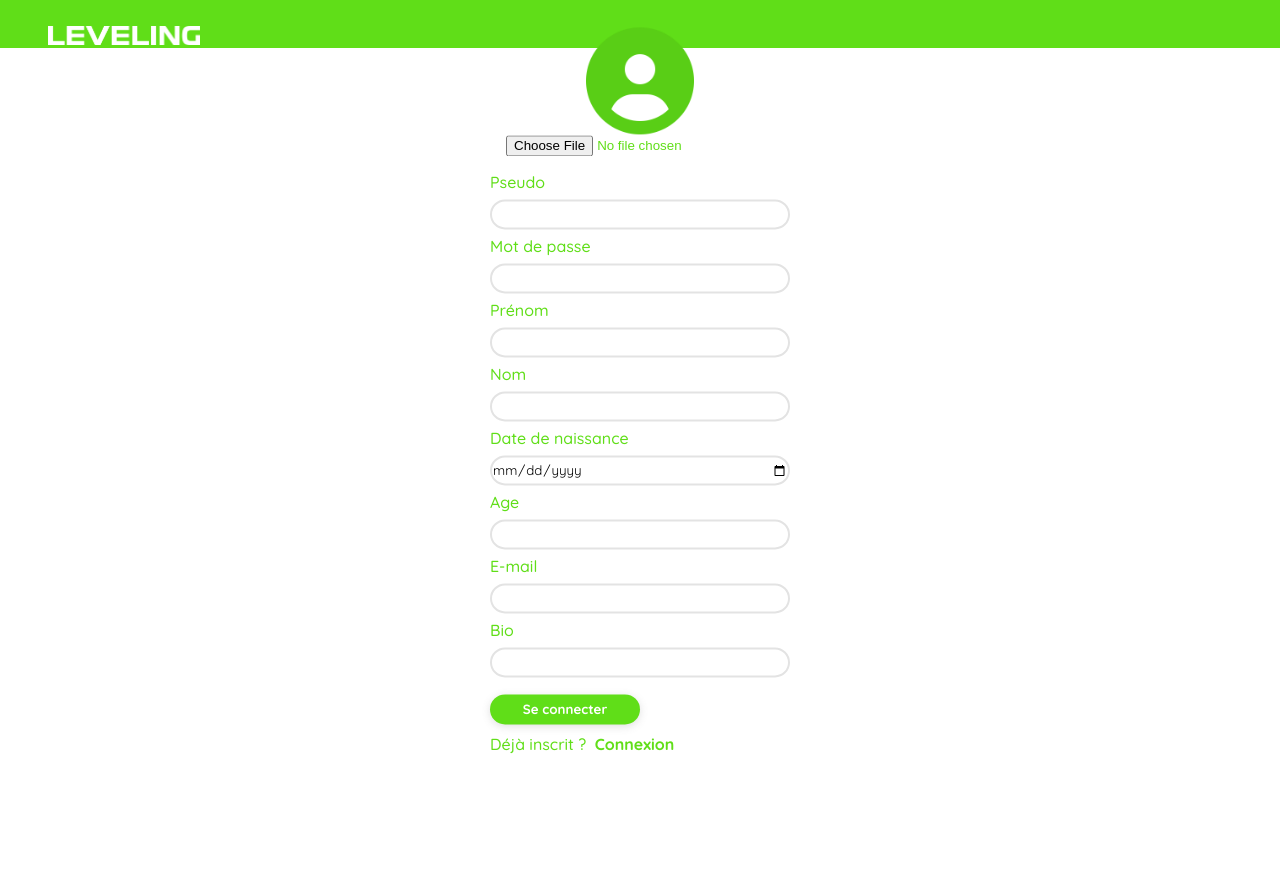
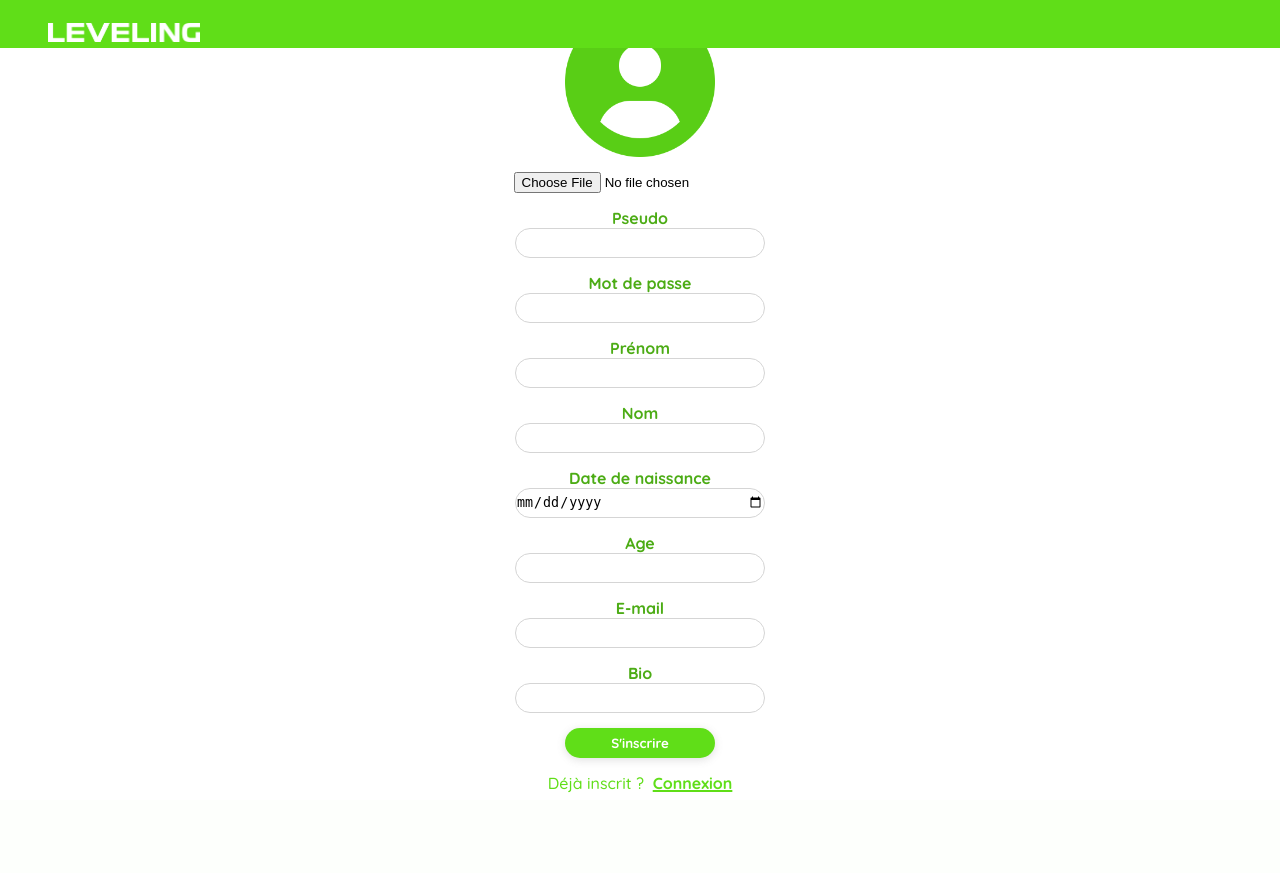
Before and after one commit to KiSEiGitHub/Leveling, a PHP site: page /inscription.php in a window 1280 px wide. After the commit the page ends 792 px from the top, so only its background shows below. Run offline with PHP 8.4, Linux system fonts and the light colour scheme.

Commit message:
fix(*) : tout marche

```diff
--- a/inscription.php
+++ b/inscription.php
@@ -30,30 +30,30 @@ $setup = new setup();
     <div class="inscription-form">
         <form method="post" action="#" enctype="multipart/form-data">
             <div class="profile-picture">
-
                 <div class="user">
-                    <img src="images/user.png" alt="" width="40%">
+                    <img src="images/user.png" alt="">
                     <label>
                         <input type="file" name="img"/>
-                        <!--                        <a class="choosepp">Ajouter une photo de profil</a>-->
                     </label>
                 </div>
-
             </div>
 
             <div class="form-floating">
-                <label for="pseudo">Pseudo</label>
-                <input type="text" class="form-control" id="floatingInput" name="pseudo">
+                <label for="pseudo">Pseudo
+                    <input type="text" class="form-control" id="floatingInput" name="pseudo">
+                </label>
             </div>
 
             <div class="form-floating">
-                <label for="mdp">Mot de passe</label>
-                <input type="password" class="form-control" id="floatingPassword" name="mdp">
+                <label for="mdp">Mot de passe
+                    <input type="password" class="form-control" id="floatingPassword" name="mdp">
+                </label>
             </div>
 
             <div class="form-floating">
-                <label for="prenom">Prénom</label>
-                <input type="password" class="form-control" id="floatingPassword" name="prenom">
+                <label for="prenom">Prénom
+                    <input type="password" class="form-control" id="floatingPassword" name="prenom">
+                </label>
             </div>
 
             <div class="form-floating">
@@ -64,49 +64,60 @@ $setup = new setup();
 
 
             <div class="form-floating">
-                <label for="dateNaissance">Date de naissance</label>
-                <input type="date" class="form-control" id="floatingPassword" name="dateNaissance">
+                <label for="dateNaissance">Date de naissance
+                    <input type="date" class="form-control" id="floatingPassword" name="dateNaissance">
+                </label>
             </div>
 
             <div class="form-floating">
-                <label for="age">Age</label>
-                <input type="number" class="form-control" id="floatingPassword" name="age">
+                <label for="age">Age
+                    <input type="number" class="form-control" id="floatingPassword" name="age">
+                </label>
             </div>
 
             <div class="form-floating">
-                <label for="mail">E-mail</label>
-                <input type="email" class="form-control" id="floatingPassword" name="mail">
+                <label for="mail">E-mail
+                    <input type="email" class="form-control" id="floatingPassword" name="mail">
+                </label>
             </div>
 
 
             <div class="form-floating">
-                <label for="bio">Bio</label>
-                <input type="text" class="form-control" id="floatingPassword" name="bio">
+                <label for="bio">Bio
+                    <input type="text" class="form-control" id="floatingPassword" name="bio">
+                </label>
             </div>
 
-            <input type="submit" name="btn" value="Se connecter">
+            <input type="submit" name="btn" value="S'inscrire">
 
             <div class="inscription">
-                <span>Déjà inscrit ?&nbsp;</span>
-                <a href="Connexion.php">Connexion</a>
+                <span>
+                    Déjà inscrit ?&nbsp;
+                    <a href="Connexion.php">Connexion</a>
+                </span>
+
             </div>
             <?php
             if (isset($_POST['btn']) && isset($_FILES['img'])) {
                 if (
                     !empty($_POST['nom']) && !empty($_POST['prenom']) && !empty($_POST['mail'])
                     && !empty($_POST['mdp']) && !empty($_POST['bio']) && !empty($_POST['pseudo'])
-                    && !empty($_POST['age'] && !empty($_POST['dateNaissance']))
+                    && !empty($_POST['age'] && !empty($_POST['dateNaissance']) && !empty($_FILES['img']))
                 ) {
+                    if ($_FILES['img']['name'] == '') {
+                        echo "<p class='error'>Veuillez ajouté une image de profil</p>";
+                    } else {
+                        $newimg = $setup->FakeImage($_FILES['img']);
 
-                    $newimg = $setup->FakeImage($_FILES['img']);
+                        if ($newimg === "err") {
+                            echo "veuillez insérer une image valide";
+                        } else {
+                            $controler->insertUser($_POST, $newimg);
+                        }
+                    }
 
-                    if ($newimg === "err") {
-                        echo "veuillez insérer une image";
-                    } else {
-                        $controler->insertUser($_POST, $newimg);
-                    }
                 } else {
-                    echo "<p style='color: red'>Veuillez renseigner tous les champs</p>";
+                    echo "<p class='error'>Veuillez renseigner tous les champs</p>";
                 }
             }
             ?>
--- a/scss/components/_greenNavBar.scss
+++ /dev/null
@@ -1,11 +0,0 @@
-#green-bar {
-    height: 3em;
-    background-color: #60de18;
-    display: flex;
-    align-items: center;
-    justify-content: space-between;
-}
-
-#green-bar > img {
-    padding: 1.46em 0 0 3em;
-}
--- a/scss/components/_inscription.scss
+++ b/scss/components/_inscription.scss
@@ -1,124 +1,115 @@
+#green-bar {
+  width: 100%;
+  height: 3em;
+  background-color: #60de18;
+  position: fixed;
+
+  img {
+    padding: 1.46em 0 0 3em;
+  }
+
+}
+
+
 .form-inscription {
+  width: 100%;
   height: 100vh;
-  width: 100%;
-  position: relative;
-  margin-top: 25px;
+  display: flex;
+  align-items: center;
+  justify-content: center;
 
   .inscription-form {
-    position: absolute;
-    top: 40%;
-    left: 50%;
-    transform: translate(-50%, -50%);
+    form {
+      width: 500px;
+      height: auto;
 
-    h1 {
-      text-align: center;
-      color: #60de18;
-      margin: 10px 0;
-      font-family: toxigenesis;
-    }
-
-    .profile-picture {
-      display: flex;
-      justify-content: center;
-      align-items: center;
-      width : 300px;
-    }
+      .profile-picture {
         .user {
-          color: #60de18;
-          margin: 1em;
 
           img {
             display: block;
             margin: 0 auto;
-          }
-
-          p {
-            font-family: 'Quicksand', sans-serif;
-            font-weight: 500;
-            color: #60de18;
-            text-align: center;
+            width: 150px;
           }
 
           label {
-            font-family: 'Quicksand', sans-serif;
-            font-weight: 700;
+            display: block;
+            margin-top: 15px;
 
-            &:hover {
-              cursor: pointer;
-            }
-
-            .choosepp {
+            input {
               display: block;
-              text-align: center;
-              margin-top: 1em;
+              margin: 0 auto;
             }
           }
-    }
 
-
-    .form-floating {
-      font-family: 'Quicksand', sans-serif;
-      font-weight: 500;
-      label {
-          color: #60de18;
+        }
       }
 
-      input {
+      .form-floating {
+        margin: 15px auto;
+
+        label {
+          display: block;
+          text-align: center;
+          color: #4cac15;
+          font-family: 'Quicksand', sans-serif;
+          font-weight: 700;
+
+          input {
+            display: block;
+            margin: 0 auto;
+            border-radius: 25px;
+            border: 1px solid #d5d5d5;
+            outline: none;
+            height: 30px;
+            width: 250px;
+          }
+        }
+      }
+
+      input[type = "submit"] {
+        display: block;
+        margin: 0 auto;
+        border-radius: 25px;
+        border: none;
+        outline: none;
+        padding: 5px 15px;
+        color: #fff;
+        background-color: #60de18;
+        width: 150px;
+        height: 30px;
         font-family: 'Quicksand', sans-serif;
-        outline: none;
-        border: 2px solid #e3e3e3;
-        width: 300px;
-        height: 30px;
-        border-radius: 20px;
-        margin: 7px 0;
-        display: block;
+        font-weight: 700;
+        box-shadow: rgba(99, 99, 99, 0.2) 0 2px 8px 0;
+      }
 
-        &::placeholder {
-          padding-left: 14px;
+      .inscription {
+        span {
+          font-family: 'Quicksand', sans-serif;
+          font-weight: 500;
+          color: #60de18;
+          display: block;
+          text-align: center;
+          margin-top: 15px;
+
+          a {
+            font-family: 'Quicksand', sans-serif;
+            color: #60de18;
+            text-decoration-thickness: 2px;
+            font-weight: 700;
+          }
+
         }
+      }
 
+      .error {
+        color: red;
+        margin-top: 15px;
+        text-align: center;
+        font-family: 'Quicksand', sans-serif;
+        font-weight: 800;
       }
 
     }
-
-    input[type="submit"] {
-      margin-top: 10px;
-      border-radius: 20px;
-      border: none;
-      outline: none;
-      padding: 5px 15px;
-      width: 150px;
-      height : 30px;
-      background-color: #60de18;
-        font-family: 'Quicksand', sans-serif;
-        font-weight: 700;
-      color: white;
-      box-shadow: rgba(99, 99, 99, 0.2) 0px 2px 8px 0px;
-
-    }
-
-    .inscription {
-      margin-top: 10px;
-      margin-bottom: 20px;
-
-      span, a {
-        font-family: 'Quicksand', sans-serif;
-        font-weight: 500;
-        color : #60de18;
-      }
-
-      a {
-        text-decoration: none;
-        font-weight: 700;
-      }
-
-    }
-
-    p {
-      margin-top: 10px;
-    }
-
   }
-
-
 }
--- a/scss/styles.css
+++ b/scss/styles.css
@@ -61,117 +61,94 @@
   font-family: Arialroundedmt;
 }
 
+#green-bar {
+  width: 100%;
+  height: 3em;
+  background-color: #60de18;
+  position: fixed;
+}
+#green-bar img {
+  padding: 1.46em 0 0 3em;
+}
+
 .form-inscription {
+  width: 100%;
   height: 100vh;
-  width: 100%;
-  position: relative;
-  margin-top: 25px;
+  display: flex;
+  align-items: center;
+  justify-content: center;
 }
-.form-inscription .inscription-form {
-  position: absolute;
-  top: 40%;
-  left: 50%;
-  transform: translate(-50%, -50%);
+.form-inscription .inscription-form form {
+  width: 500px;
+  height: auto;
 }
-.form-inscription .inscription-form h1 {
-  text-align: center;
-  color: #60de18;
-  margin: 10px 0;
-  font-family: toxigenesis;
+.form-inscription .inscription-form form .profile-picture .user img {
+  display: block;
+  margin: 0 auto;
+  width: 150px;
 }
-.form-inscription .inscription-form .profile-picture {
-  display: flex;
-  justify-content: center;
-  align-items: center;
-  width: 300px;
+.form-inscription .inscription-form form .profile-picture .user label {
+  display: block;
+  margin-top: 15px;
 }
-.form-inscription .inscription-form .user {
-  color: #60de18;
-  margin: 1em;
-}
-.form-inscription .inscription-form .user img {
+.form-inscription .inscription-form form .profile-picture .user label input {
   display: block;
   margin: 0 auto;
 }
-.form-inscription .inscription-form .user p {
+.form-inscription .inscription-form form .form-floating {
+  margin: 15px auto;
+}
+.form-inscription .inscription-form form .form-floating label {
+  display: block;
+  text-align: center;
+  color: #4cac15;
+  font-family: "Quicksand", sans-serif;
+  font-weight: 700;
+}
+.form-inscription .inscription-form form .form-floating label input {
+  display: block;
+  margin: 0 auto;
+  border-radius: 25px;
+  border: 1px solid #d5d5d5;
+  outline: none;
+  height: 30px;
+  width: 250px;
+}
+.form-inscription .inscription-form form input[type=submit] {
+  display: block;
+  margin: 0 auto;
+  border-radius: 25px;
+  border: none;
+  outline: none;
+  padding: 5px 15px;
+  color: #fff;
+  background-color: #60de18;
+  width: 150px;
+  height: 30px;
+  font-family: "Quicksand", sans-serif;
+  font-weight: 700;
+  box-shadow: rgba(99, 99, 99, 0.2) 0 2px 8px 0;
+}
+.form-inscription .inscription-form form .inscription span {
   font-family: "Quicksand", sans-serif;
   font-weight: 500;
   color: #60de18;
+  display: block;
   text-align: center;
+  margin-top: 15px;
 }
-.form-inscription .inscription-form .user label {
+.form-inscription .inscription-form form .inscription span a {
   font-family: "Quicksand", sans-serif;
+  color: #60de18;
+  text-decoration-thickness: 2px;
   font-weight: 700;
 }
-.form-inscription .inscription-form .user label:hover {
-  cursor: pointer;
-}
-.form-inscription .inscription-form .user label .choosepp {
-  display: block;
+.form-inscription .inscription-form form .error {
+  color: red;
+  margin-top: 15px;
   text-align: center;
-  margin-top: 1em;
-}
-.form-inscription .inscription-form .form-floating {
   font-family: "Quicksand", sans-serif;
-  font-weight: 500;
-}
-.form-inscription .inscription-form .form-floating label {
-  color: #60de18;
-}
-.form-inscription .inscription-form .form-floating input {
-  font-family: "Quicksand", sans-serif;
-  outline: none;
-  border: 2px solid #e3e3e3;
-  width: 300px;
-  height: 30px;
-  border-radius: 20px;
-  margin: 7px 0;
-  display: block;
-}
-.form-inscription .inscription-form .form-floating input::placeholder {
-  padding-left: 14px;
-}
-.form-inscription .inscription-form input[type=submit] {
-  margin-top: 10px;
-  border-radius: 20px;
-  border: none;
-  outline: none;
-  padding: 5px 15px;
-  width: 150px;
-  height: 30px;
-  background-color: #60de18;
-  font-family: "Quicksand", sans-serif;
-  font-weight: 700;
-  color: white;
-  box-shadow: rgba(99, 99, 99, 0.2) 0px 2px 8px 0px;
-}
-.form-inscription .inscription-form .inscription {
-  margin-top: 10px;
-  margin-bottom: 20px;
-}
-.form-inscription .inscription-form .inscription span, .form-inscription .inscription-form .inscription a {
-  font-family: "Quicksand", sans-serif;
-  font-weight: 500;
-  color: #60de18;
-}
-.form-inscription .inscription-form .inscription a {
-  text-decoration: none;
-  font-weight: 700;
-}
-.form-inscription .inscription-form p {
-  margin-top: 10px;
-}
-
-#green-bar {
-  height: 3em;
-  background-color: #60de18;
-  display: flex;
-  align-items: center;
-  justify-content: space-between;
-}
-
-#green-bar > img {
-  padding: 1.46em 0 0 3em;
+  font-weight: 800;
 }
 
 @font-face {
--- a/scss/styles.scss
+++ b/scss/styles.scss
@@ -1,7 +1,6 @@
 @import "settings";
 @import "./components/sign";
 @import "./components/inscription";
-@import "./components/greenNavBar";
 
 @font-face {font-family: arialroundedmt;    src: url(fonts/arialroundedmt.tff);}
 @font-face {font-family: toxigenesis;       src: url(fonts/toxigenesis.tff);}
```
Also changed, not shown: 1 other file.
